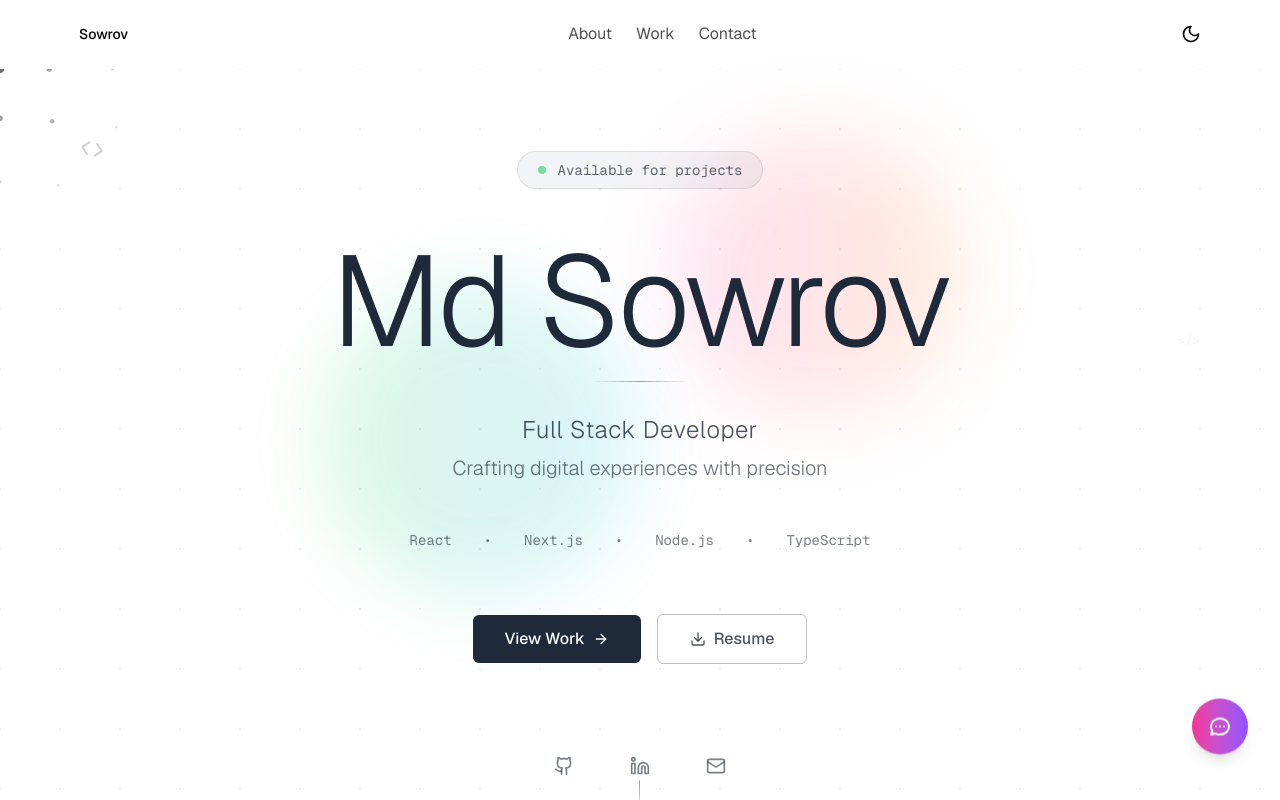
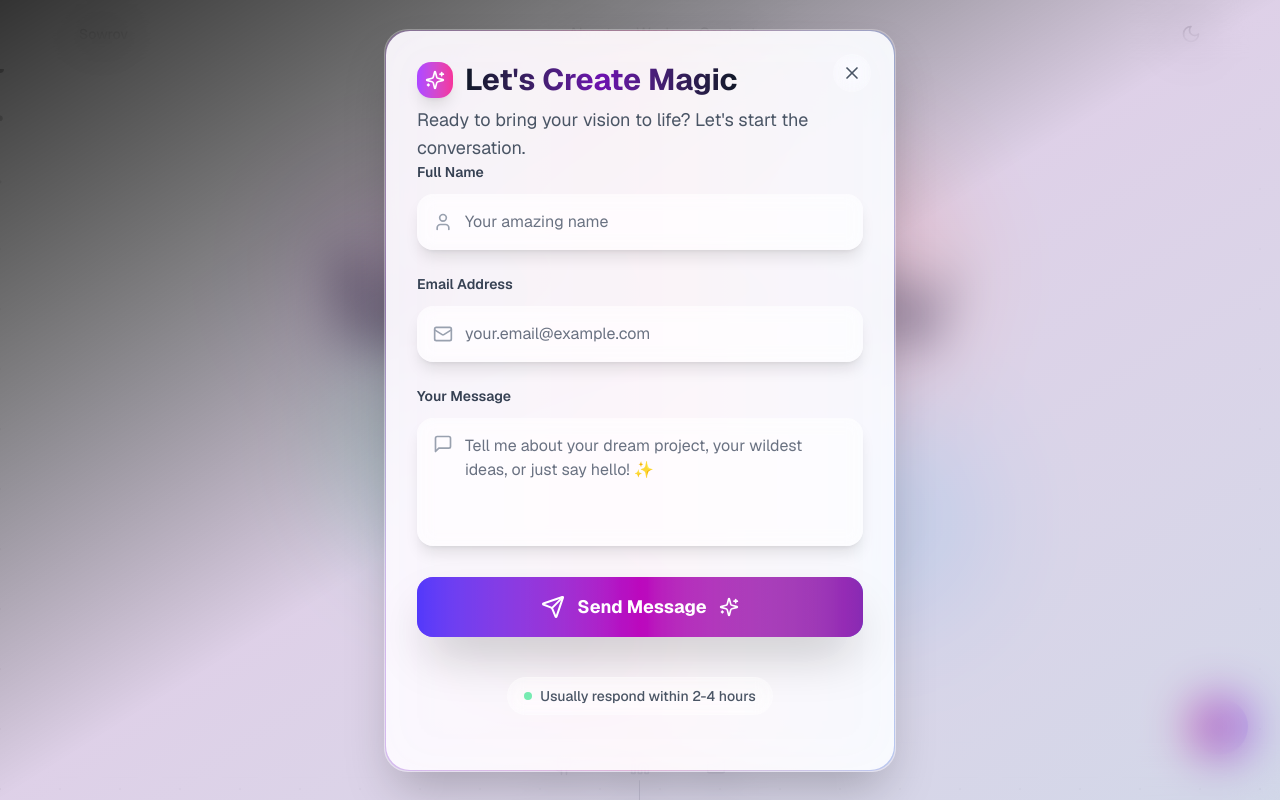
Before and after one commit to mdsowrov2020/portfolio, a Next.js app: page / in a window 1280 px wide. Both pictures are taken after a click on the button 1220 px from the left and 727 px from the top of the page. Shown: the top 800 px of the page. Built offline with nearby package versions, Linux system fonts and the light colour scheme.

Commit message:
Converted ContactModal to Compound component

```diff
--- a/components/common/ContactModal.tsx
+++ b/components/common/ContactModalNew.tsx
@@ -1,37 +1,61 @@
 "use client";
 
-import { useState, useEffect } from "react";
+import {
+  useState,
+  createContext,
+  useContext,
+  cloneElement,
+  MouseEventHandler,
+} from "react";
 import { createPortal } from "react-dom";
 import { X, Sparkles } from "lucide-react";
-import ContactForm from "./ContactForm";
-type ContactModalProps = {
-  isOpen: boolean;
-  onClose: () => void;
+
+type OpenProps = {
+  children: React.ReactElement<{ onClick?: MouseEventHandler }>;
+  opens: string;
 };
-export default function ContactModal({ isOpen, onClose }: ContactModalProps) {
-  const [mounted, setMounted] = useState(false);
+type OpenWindow = {
+  children: React.ReactNode;
+  name: string;
+};
+type ContactModalNewProps = {
+  children: React.ReactNode;
+};
+type ModalContextType = {
+  openName: string;
+  open: (name: string) => void;
+  close: () => void;
+};
+const ModalContext = createContext<ModalContextType>({
+  openName: "",
+  open: () => {
+    throw new Error("ModalContext.open called outside of provider");
+  },
+  close: () => {
+    throw new Error("ModalContext.close called outside of provider");
+  },
+});
 
-  useEffect(() => {
-    setMounted(true);
-  }, []);
+export const ContactModalNew = ({ children }: ContactModalNewProps) => {
+  const [openName, setOpenName] = useState("");
 
-  useEffect(() => {
-    if (isOpen) {
-      document.body.style.overflow = "hidden";
-    } else {
-      document.body.style.overflow = "unset";
-    }
+  const close = () => setOpenName("");
+  const open = setOpenName;
 
-    return () => {
-      document.body.style.overflow = "unset";
-    };
-  }, [isOpen]);
+  return (
+    <ModalContext.Provider value={{ openName, close, open }}>
+      {children}
+    </ModalContext.Provider>
+  );
+};
 
-  const closeModal = () => {
-    onClose();
-  };
-
-  if (!mounted || !isOpen) return null;
+const Open = ({ children, opens: opensWindowName }: OpenProps) => {
+  const { open } = useContext(ModalContext);
+  return cloneElement(children, { onClick: () => open(opensWindowName) });
+};
+function ContactModalWindow({ children, name }: OpenWindow) {
+  const { openName, close } = useContext(ModalContext);
+  if (name !== openName) return null;
 
   return createPortal(
     <div
@@ -41,12 +65,12 @@ export default function ContactModal({ isOpen, onClose }: ContactModalProps) {
       {/* Enhanced Backdrop with animated gradient */}
       <div
         className="absolute inset-0 bg-gradient-to-br from-black/80 via-purple-900/20 to-blue-900/20 backdrop-blur-xl"
-        onClick={closeModal}
+        onClick={close}
       />
 
       {/* Floating orbs for ambient effect */}
-      <div className="absolute top-1/4 left-1/4 w-32 h-32 bg-gradient-to-r from-purple-400 to-pink-400 rounded-full opacity-20 blur-3xl animate-pulse" />
-      <div className="absolute bottom-1/4 right-1/4 w-40 h-40 bg-gradient-to-r from-blue-400 to-cyan-400 rounded-full opacity-20 blur-3xl animate-pulse delay-1000" />
+      <div className="absolute top-1/4 left-1/4 w-32 h-32 bg-gradient-to-r from-purple-400 to-pink-400 rounded-full opacity-20 blur-3xl animate-pulse -z-10" />
+      <div className="absolute bottom-1/4 right-1/4 w-40 h-40 bg-gradient-to-r from-blue-400 to-cyan-400 rounded-full opacity-20 blur-3xl animate-pulse delay-1000 -z-10" />
 
       {/* Modal Content with glassmorphism */}
       <div className="relative w-full max-w-lg bg-white/10 dark:bg-black/20 backdrop-blur-2xl rounded-3xl shadow-2xl border border-white/20 dark:border-white/10 animate-in zoom-in-95 slide-in-from-bottom-10 duration-500 overflow-hidden">
@@ -56,13 +80,13 @@ export default function ContactModal({ isOpen, onClose }: ContactModalProps) {
         </div>
 
         {/* Content */}
-        <div className="relative z-10">
+        <div className="relative z-50">
           {/* Header with floating effect */}
           <div className="relative p-8 pb-6">
             {/* Close button with modern styling */}
             <button
-              onClick={closeModal}
-              className="absolute top-6 right-6 p-2 hover:bg-white/20 dark:hover:bg-black/20 rounded-full transition-all duration-200 group backdrop-blur-sm border border-white/10"
+              onClick={close}
+              className="absolute cursor-pointer top-6 right-6 p-2 hover:bg-white/20 dark:hover:bg-black/20 rounded-full transition-all duration-200 group backdrop-blur-sm border border-white/10"
             >
               <X className="w-5 h-5 text-gray-600 dark:text-gray-300 group-hover:text-gray-900 dark:group-hover:text-white transition-colors" />
             </button>
@@ -82,7 +106,8 @@ export default function ContactModal({ isOpen, onClose }: ContactModalProps) {
                 conversation.
               </p>
             </div>
-            <ContactForm />
+            {/* <ContactForm /> */}
+            {children}
           </div>
         </div>
       </div>
@@ -90,3 +115,6 @@ export default function ContactModal({ isOpen, onClose }: ContactModalProps) {
     document.body
   );
 }
+
+ContactModalNew.Open = Open;
+ContactModalNew.ContactModalWindow = ContactModalWindow;
--- a/components/common/FloatingButton.tsx
+++ b/components/common/FloatingButton.tsx
@@ -1,9 +1,13 @@
 import React from "react";
+import { ContactModalNew } from "./ContactModalNew";
+import ContactForm from "./ContactForm";
 
 const FloatingButton = () => {
   return (
     <div className="fixed bottom-8 right-8 z-50">
-      <button className="p-4 rounded-full bg-gradient-to-r from-pink-500 to-violet-500 text-white shadow-lg hover:shadow-xl transform hover:scale-110 transition-all duration-300 animate-bounce">
+      <ContactModalNew>
+        <ContactModalNew.Open opens="contact-float">
+          <button className="p-4 cursor-pointer rounded-full bg-gradient-to-r from-pink-500 to-violet-500 text-white shadow-lg hover:shadow-xl transform hover:scale-110 transition-all duration-300 animate-bounce">
             <svg
               className="w-6 h-6"
               fill="none"
@@ -18,6 +22,12 @@ const FloatingButton = () => {
               />
             </svg>
           </button>
+        </ContactModalNew.Open>
+
+        <ContactModalNew.ContactModalWindow name="contact-float">
+          <ContactForm />
+        </ContactModalNew.ContactModalWindow>
+      </ContactModalNew>
     </div>
   );
 };
--- a/components/magicui/cool-mode.tsx
+++ b/components/magicui/cool-mode.tsx
@@ -222,9 +222,14 @@ const applyParticleEffect = (
 interface CoolModeProps {
   children: ReactNode;
   options?: CoolParticleOptions;
+  onClick?: () => void;
 }
 
-export const CoolMode: React.FC<CoolModeProps> = ({ children, options }) => {
+export const CoolMode: React.FC<CoolModeProps> = ({
+  children,
+  options,
+  onClick,
+}) => {
   const ref = useRef<HTMLDivElement>(null);
 
   useEffect(() => {
@@ -233,5 +238,9 @@ export const CoolMode: React.FC<CoolModeProps> = ({ children, options }) => {
     }
   }, [options]);
 
-  return <div ref={ref}>{children}</div>; // ✅ Wrapped children in div with ref
+  return (
+    <div ref={ref} onClick={onClick}>
+      {children}
+    </div>
+  ); // ✅ Wrapped children in div with ref
 };
--- a/components/sections/Contact.tsx
+++ b/components/sections/Contact.tsx
@@ -1,13 +1,13 @@
 "use client";
-import React, { useState } from "react";
+import React from "react";
 import Wrapper from "../common/Wrapper";
 import { CoolMode } from "../magicui/cool-mode";
-import ContactModal from "../common/ContactModal";
+
 import CustomButton from "../common/CustomButton";
+import { ContactModalNew } from "../common/ContactModalNew";
+import ContactForm from "../common/ContactForm";
 
 const Contact = () => {
-  const [isContactModalOpen, setIsContactModalOpen] = useState(false);
-
   return (
     <Wrapper className="w-7xl">
       <div className="relative overflow-hidden rounded-3xl p-10 sm:p-14 bg-white/60 dark:bg-neutral-900/10 backdrop-blur-3xl shadow-[0_25px_50px_-15px_rgba(0,0,0,0.1),0_0_100px_rgba(99,102,241,0.05)] dark:shadow-[0_25px_50px_-15px_rgba(0,0,0,0.25),0_0_100px_rgba(99,102,241,0.1)] border border-black/10 dark:border-white/5 transition-all duration-700 hover:shadow-[0_35px_60px_-15px_rgba(0,0,0,0.15),0_0_120px_rgba(139,92,246,0.08)] dark:hover:shadow-[0_35px_60px_-15px_rgba(0,0,0,0.3),0_0_120px_rgba(139,92,246,0.15)] group">
@@ -78,11 +78,10 @@ const Contact = () => {
             {/* Button Glow Effect */}
             <div className="absolute -inset-4 bg-gradient-to-r from-indigo-400/15 dark:from-indigo-500/20 via-purple-400/15 dark:via-purple-500/20 to-cyan-400/15 dark:to-cyan-500/20 rounded-full blur-xl opacity-0 group-hover:opacity-100 transition-all duration-500 animate-pulse" />
 
+            <ContactModalNew>
+              <ContactModalNew.Open opens="contact">
                 <CoolMode>
-              <CustomButton
-                onClick={() => setIsContactModalOpen(true)}
-                className="relative rounded-full bg-gradient-to-r from-gray-800 via-gray-700 to-gray-800 dark:from-white dark:via-gray-100 dark:to-white text-white dark:text-gray-900 border-0 py-8 px-12 font-medium text-lg tracking-wide shadow-[0_10px_40px_-10px_rgba(0,0,0,0.2)] dark:shadow-[0_10px_40px_-10px_rgba(0,0,0,0.3)] hover:shadow-[0_20px_50px_-10px_rgba(0,0,0,0.3)] dark:hover:shadow-[0_20px_50px_-10px_rgba(0,0,0,0.4)] transform hover:-translate-y-1 active:translate-y-0 transition-all duration-300 overflow-hidden group/button before:absolute before:inset-0 before:bg-gradient-to-r before:from-indigo-400/8 dark:before:from-indigo-500/10 before:via-purple-400/8 dark:before:via-purple-500/10 before:to-cyan-400/8 dark:before:to-cyan-500/10 before:translate-x-[-100%] hover:before:translate-x-[100%] before:transition-transform before:duration-700 before:ease-out"
-              >
+                  <CustomButton className="relative rounded-full bg-gradient-to-r from-gray-800 via-gray-700 to-gray-800 dark:from-white dark:via-gray-100 dark:to-white text-white dark:text-gray-900 border-0 py-8 px-12 font-medium text-lg tracking-wide shadow-[0_10px_40px_-10px_rgba(0,0,0,0.2)] dark:shadow-[0_10px_40px_-10px_rgba(0,0,0,0.3)] hover:shadow-[0_20px_50px_-10px_rgba(0,0,0,0.3)] dark:hover:shadow-[0_20px_50px_-10px_rgba(0,0,0,0.4)] transform hover:-translate-y-1 active:translate-y-0 transition-all duration-300 overflow-hidden group/button before:absolute before:inset-0 before:bg-gradient-to-r before:from-indigo-400/8 dark:before:from-indigo-500/10 before:via-purple-400/8 dark:before:via-purple-500/10 before:to-cyan-400/8 dark:before:to-cyan-500/10 before:translate-x-[-100%] hover:before:translate-x-[100%] before:transition-transform before:duration-700 before:ease-out">
                     <span className="relative z-10 flex items-center gap-3">
                       Let&apos;s talk
                       <svg
@@ -101,13 +100,13 @@ const Contact = () => {
                     </span>
                   </CustomButton>
                 </CoolMode>
+              </ContactModalNew.Open>
+
+              <ContactModalNew.ContactModalWindow name="contact">
+                <ContactForm />
+              </ContactModalNew.ContactModalWindow>
+            </ContactModalNew>
           </div>
-
-          {/* Modal */}
-          <ContactModal
-            isOpen={isContactModalOpen}
-            onClose={() => setIsContactModalOpen(false)}
-          />
         </div>
       </div>
 
```
Lines whose indentation alone changed are shown as unchanged.
